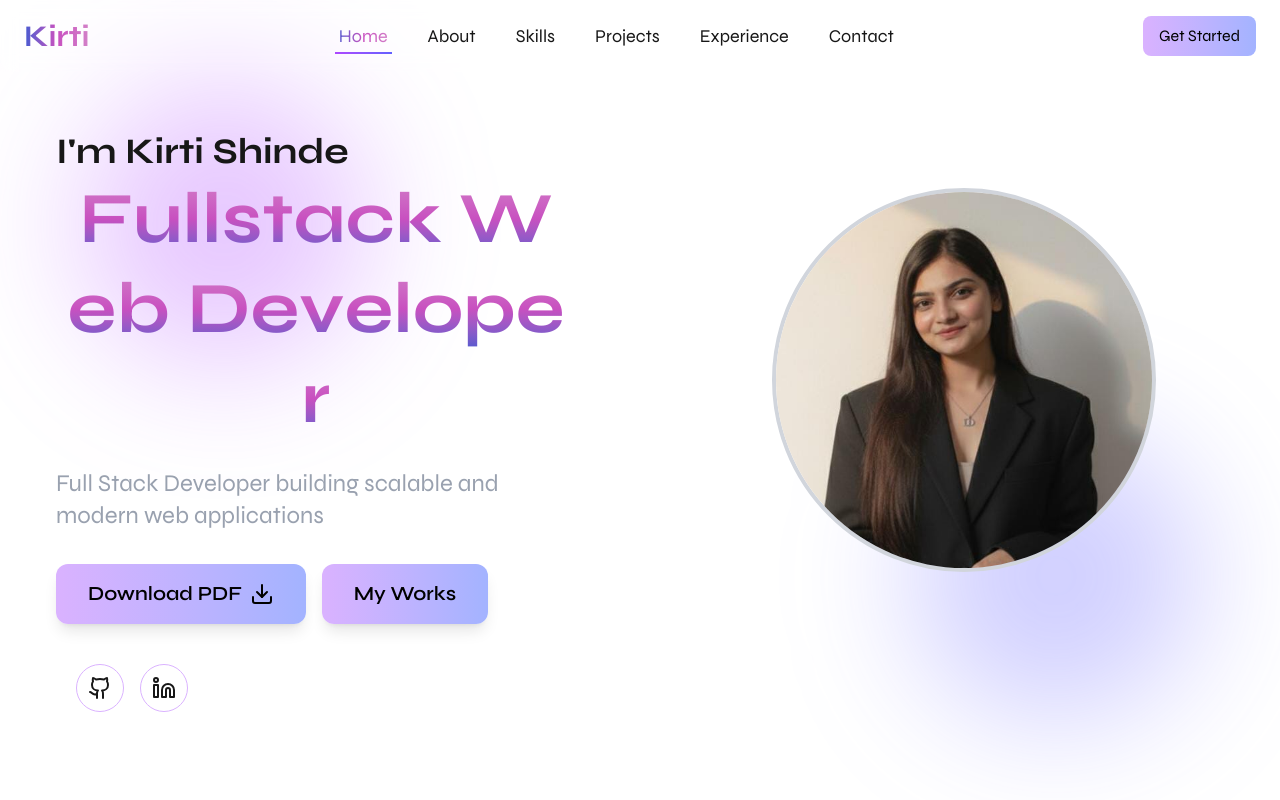
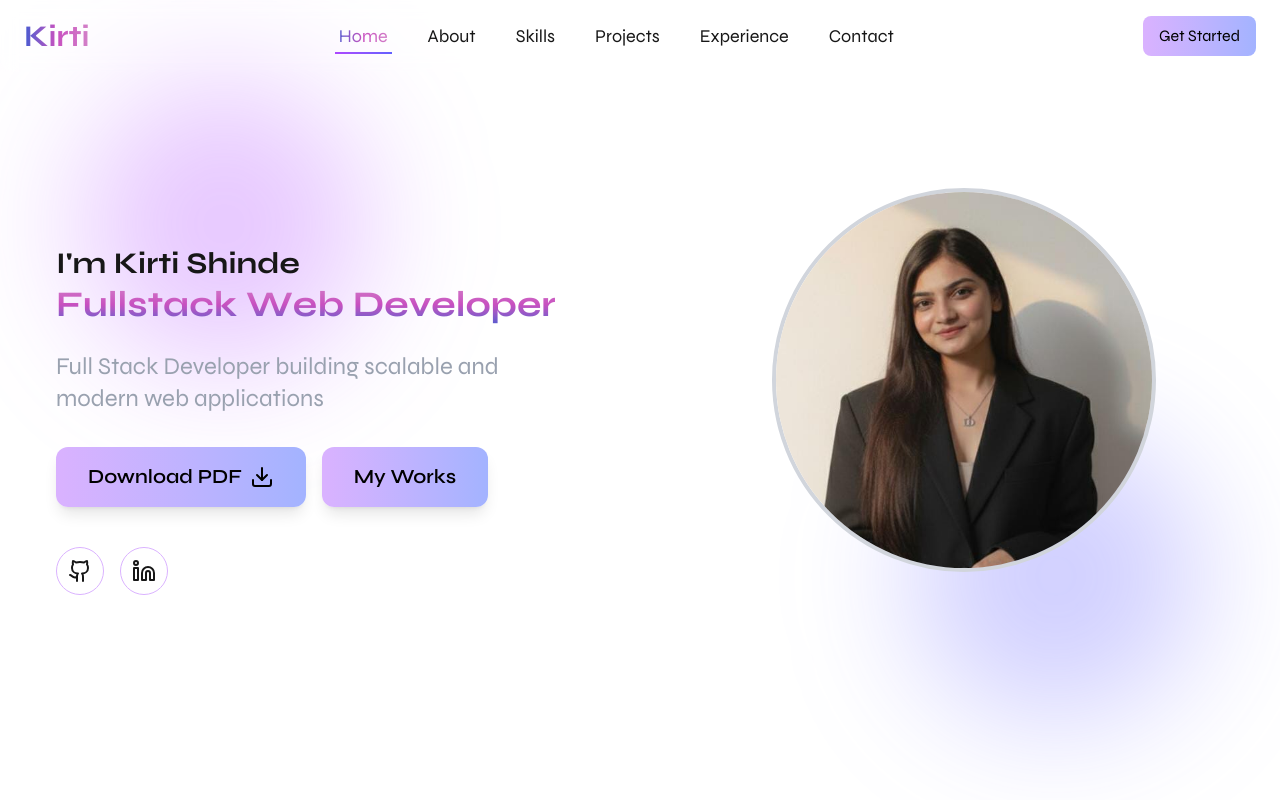
Before and after one commit to KirtiShinde18/next-portfolio, a Next.js app in the folder client/: page / in a window 1280 px wide. Shown: the top 800 px of the page. Built offline with nearby package versions, Linux system fonts and the light colour scheme.

Commit message:
Home section Corrections Done

```diff
--- a/client/app/(public)/page.tsx
+++ b/client/app/(public)/page.tsx
@@ -111,32 +111,13 @@ const Home = () => (
           {/* Left Column */}
           {/* <div className="text-center lg:text-left "> */}
           <div className="w-full mt-25 md:mt-10 p-10 text-center lg:text-left ">
-            {/* <motion.div
-              className="w-full mt-25 md:mt-10 p-10 text-center lg:text-left"
-              initial={{ opacity: 0, y: 80 }}
-              whileInView={{ opacity: 1, y: 0 }}
-              transition={{ duration: 0.6, ease: "easeOut" }}
-              viewport={{ once: true }}
-            > */}
 
-
-              {/* <h1 className="text-2xl sm:text-3xl md:text-4xl lg:text-4xl font-bold leading-tight text-white"> */}
-              {/* <h1 className="text-2xl sm:text-3xl md:text-4xl lg:text-4xl font-bold leading-tight">
-                I'm {profileData.name} <br />
-                <span className="bg-gradient-to-r from-[#4158D0] via-[#C850C0] to-[#d382c8] bg-clip-text text-transparent">
-                  {profileData.role}
-                </span>
-              </h1> */}
-
-              <h1 className="text-2xl sm:text-3xl md:text-4xl font-bold leading-tight">
-                I'm {profileData.name} <br />
-
-                {/* <span className="block text-4xl sm:text-7xl md:text-6xl lg:text-4xl bg-gradient-to-r from-[#4158D0] via-[#C850C0] to-[#d382c8] bg-clip-text text-transparent">
-                  {profileData.role}
-                </span> */}
+            <h1 className="text-2xl sm:text-3xl md:text-3xl font-bold leading-tight">
+              I'm {profileData.name}
+            </h1>
 
             <p
-                      className="sm:text-4xl text-3xl md:text-7xl font-bold mb-4 leading-tight font-display text-center"
+              className="sm:text-4xl text-3xl md:text-4xl font-bold mb-4 leading-tight font-display "
             >
                 {text.split("").map((char, index) => (
                   <motion.span
@@ -150,8 +131,6 @@ const Home = () => (
                   </motion.span>
                 ))}
             </p>
-
-              </h1>
 
               <p className="text-gray-400 mt-6 text-lg sm:text-xl md:text-2xl">
                 {profileData.tagline}
@@ -178,7 +157,7 @@ const Home = () => (
               </div>
 
               {/* Social Links */}
-              <div className="flex gap-4 mt-10 ml-5">
+              <div className="flex gap-4 mt-10 ">
                 <a
                   href={profileData.social.github}
                   target="_blank"
@@ -290,7 +269,7 @@ const Home = () => (
               transition={{ duration: 0.6, ease: "easeOut", delay: 0.2 }}
               viewport={{ once: true, amount: 0.3 }}
             >
-              <div className="grid grid-cols-2 gap-6 text-center p-10">
+              <div className="grid grid-cols-1 lg:grid-cols-2  gap-6 text-center p-10">
                 {profileData.stats.map((item, index) => (
                   <div key={index} className="bg-white/10 backdrop-blur-lg border border-white/20 rounded-2xl  shadow-xl p-8 min-w-[100px]">
 
@@ -417,12 +396,14 @@ const Home = () => (
 
             <motion.div
               key={index}
-              initial={{ opacity: 0, y: 40 }}
+              // initial={{ opacity: 0, y: 40 }}
+              initial={false}
               whileInView={{ opacity: 1, y: 0 }}
               transition={{ duration: 0.5, delay: index * 0.1 }}
               viewport={{ once: true }}
               className="group rounded-2xl overflow-hidden bg-white/5 backdrop-blur-lg border border-white/10 shadow-xl hover:shadow-2xl transition-all duration-300"
             >
+
 
               {/* Image */}
               <div className="relative h-56 w-full overflow-hidden">
@@ -486,7 +467,7 @@ const Home = () => (
       <div className="w-full flex justify-center text-black">
         <div className="w-full max-w-6xl bg-gradient-to-r from-purple-300 to-indigo-300 text-center p-10 rounded-2xl">
 
-          <h1 className="mt-10 md:mt-5 text-4xl md:text-5xl font-bold leading-tight font-display">
+          <h1 className="mt-10 md:mt-5 text-2xl md:text-5xl font-bold leading-tight font-display">
             Ready to Work Together?
           </h1>
 
```
Lines whose indentation alone changed are shown as unchanged.
